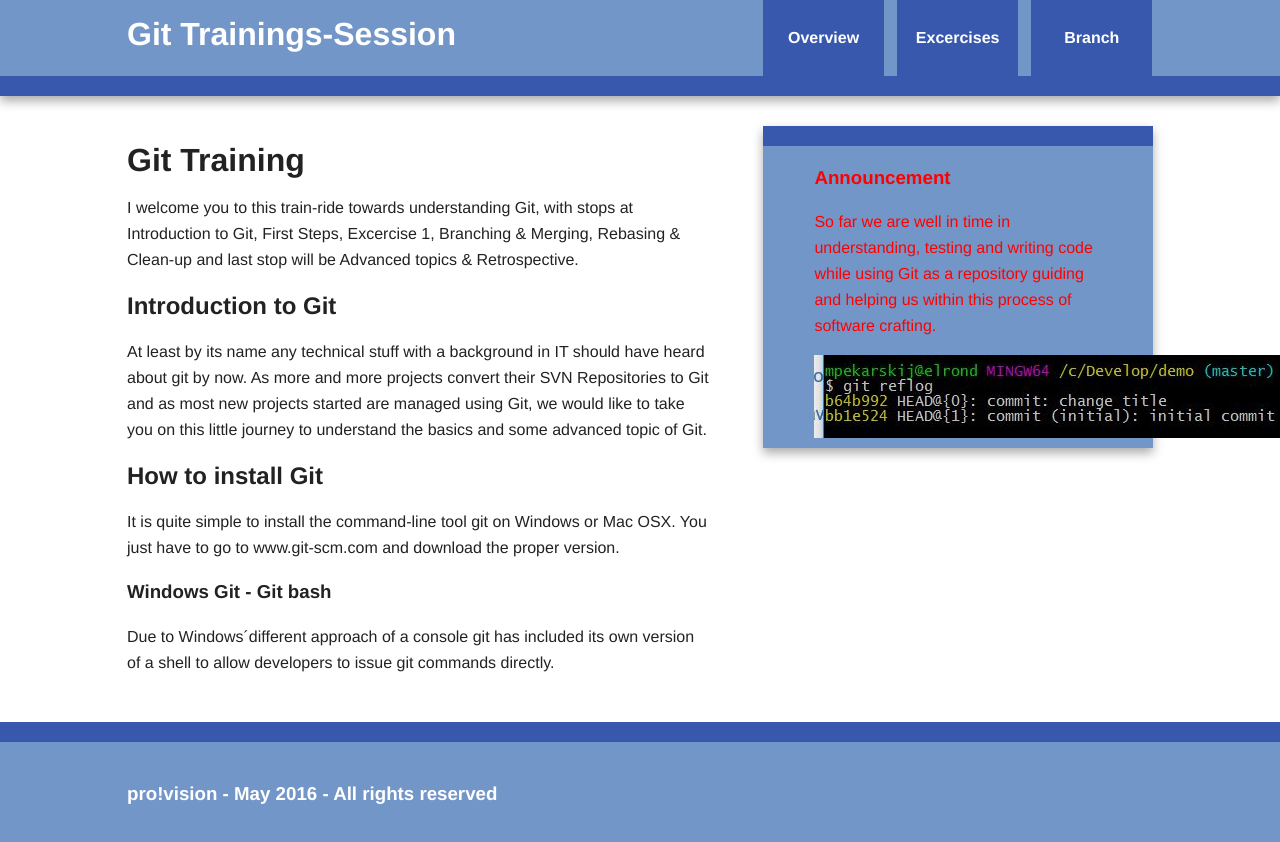
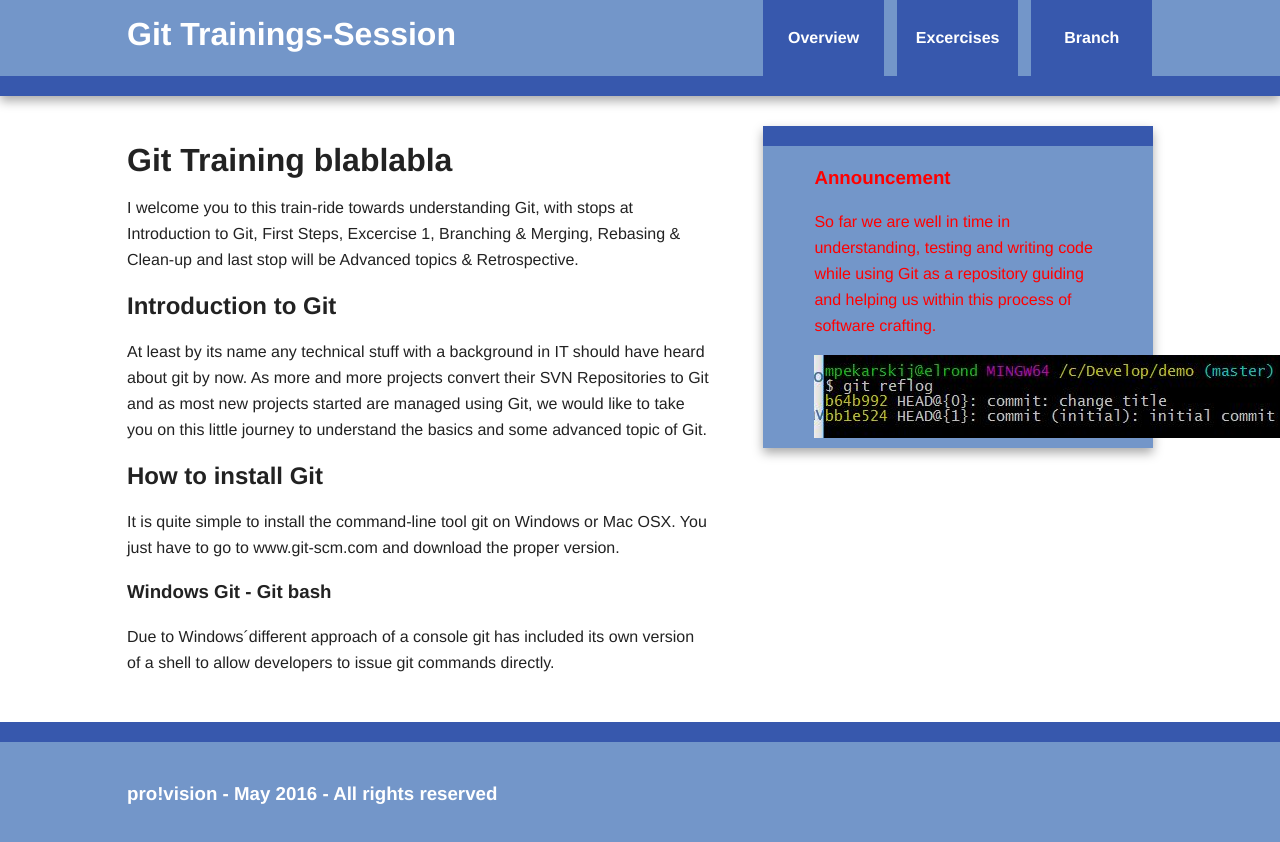
Before and after one commit to mihapek/demo, a plain HTML site: page index.html in a window 1280 px wide. Shown: the top 842 px of the page. Drawn offline with nearby package versions, Linux system fonts and the light colour scheme.

Commit message:
change header

```diff
--- a/index.html
+++ b/index.html
@@ -40,7 +40,7 @@
 
                 <article>
                     <header>
-                        <h1>Git Training</h1>
+                        <h1>Git Training blablabla</h1>
                         <p>I welcome you to this train-ride towards understanding Git, with stops at Introduction to Git, First Steps, Excercise 1, Branching & Merging, Rebasing & Clean-up and last stop will be Advanced topics & Retrospective.</p>
                     </header>
                     <section>
```
